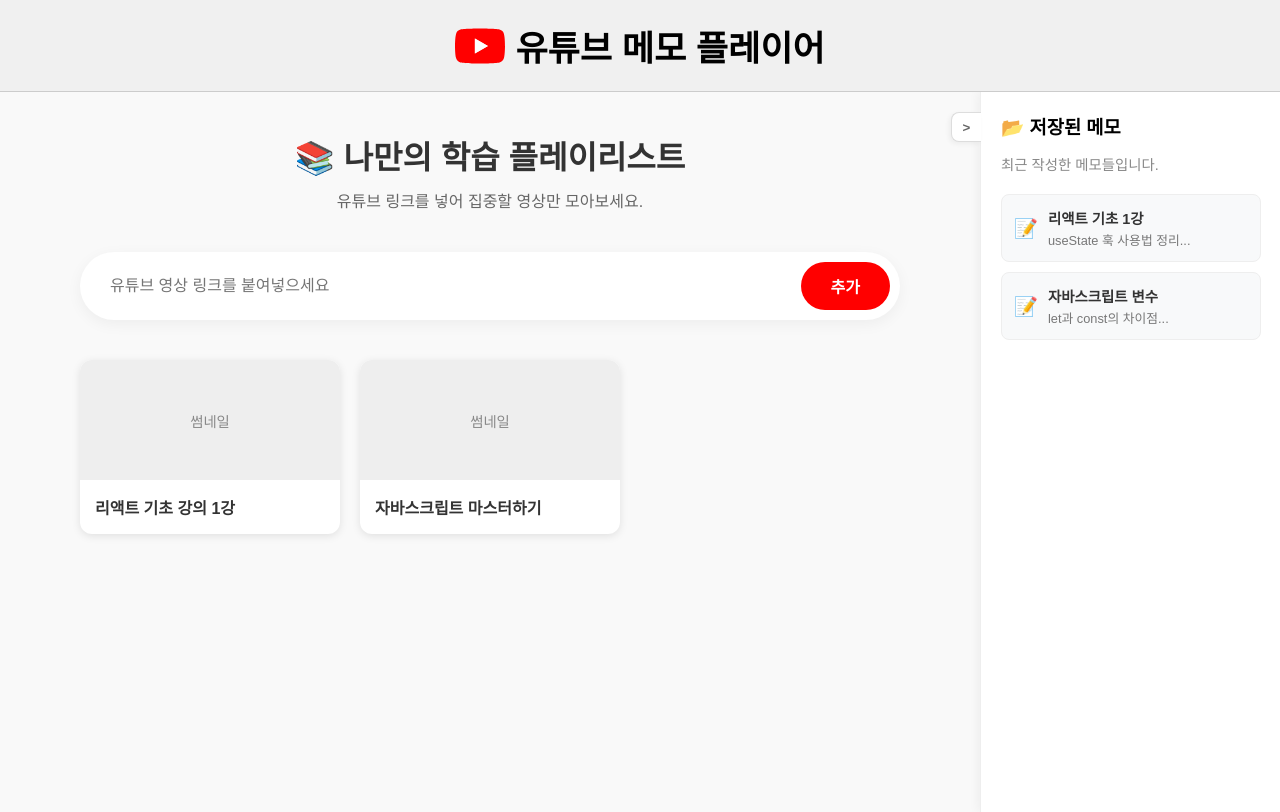
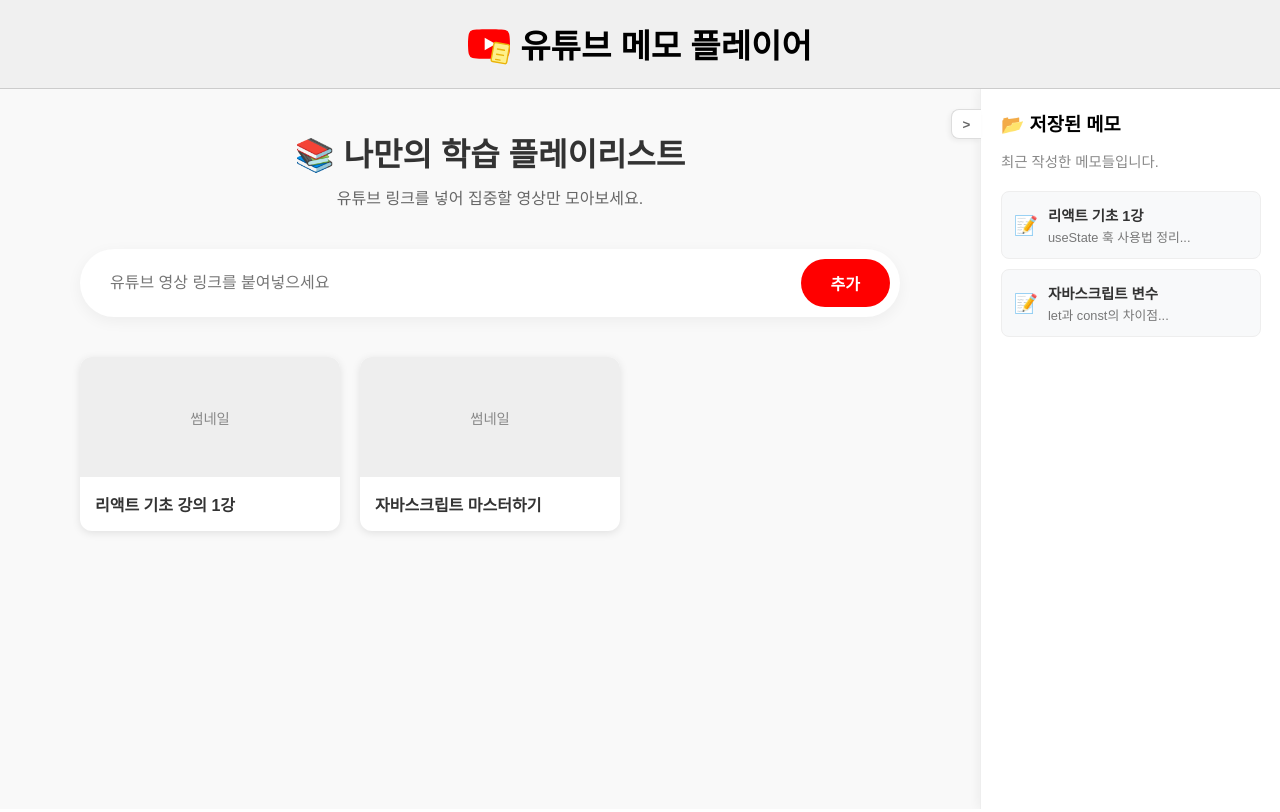
Before and after one commit to su3uk/youtube-memo-player, a React (Vite) app: page / in a window 1280 px wide. Built offline with nearby package versions, Linux system fonts and the light colour scheme.

Commit message:
아이콘 디자인 개선

```diff
--- a/src/components/Header.css
+++ b/src/components/Header.css
@@ -14,5 +14,5 @@
 
 .header h1 {
   margin: 0;
-  font-size: 35px;
+  font-size: 33px;
 }
--- a/src/components/Header.jsx
+++ b/src/components/Header.jsx
@@ -5,16 +5,29 @@ const Header = () => {
     return (
         <header className="header">
             <div className="logo-box">
-                {/* 유튜브 로고 모양 */}
                 <svg
-                width="50"
-                height="50"
-                viewBox="0 0 24 24"
-                fill="red"
-                xmlns="http://www.w3.org/2000/svg"
+                    width="42"
+                    height="42"
+                    viewBox="0 0 24 24"
+                    fill="none"
                 >
-                    <path d="M23.498 6.186a3.016 3.016 0 0 0-2.122-2.136C19.505 3.545 12 3.545 12 3.545s-7.505 0-9.377.505A3.017 3.017 0 0 0 .502 6.186C0 8.07 0 12 0 12s0 3.93.502 5.814a3.016 3.016 0 0 0 2.122 2.136c1.871.505 9.376.505 9.376.505s7.505 0 9.377-.505a3.015 3.015 0 0 0 2.122-2.136C24 15.93 24 12 24 12s0-3.93-.502-5.814zM9.545 15.568V8.432L15.818 12l-6.273 3.568z" fill="#FF0000"/>
-                    <path d="M9.545 15.568V8.432L15.818 12l-6.273 3.568z" fill="white"/>
+                    {/* 유튜브 로고 */}
+                    <path
+                        d="M23.498 6.186a3.016 3.016 0 0 0-2.122-2.136C19.505 3.545 12 3.545 12 3.545s-7.505 0-9.377.505A3.017 3.017 0 0 0 .502 6.186C0 8.07 0 12 0 12s0 3.93.502 5.814a3.016 3.016 0 0 0 2.122 2.136c1.871.505 9.376.505 9.376.505s7.505 0 9.377-.505a3.015 3.015 0 0 0 2.122-2.136C24 15.93 24 12 24 12s0-3.93-.502-5.814z"
+                        fill="#FF0000"
+                    />
+                    <path
+                        d="M9.545 15.568V8.432L15.818 12l-6.273 3.568z"
+                        fill="white"
+                    />
+
+                    {/* 메모 아이콘 */}
+                    <g transform="translate(15, 11) rotate(10)">
+                        <rect x="0" y="0" width="9" height="11" rx="1" fill="#FEF08A" stroke="#EAB308" strokeWidth="0.8" />
+                        <path d="M2.5 3.5H6.5" stroke="#EAB308" strokeWidth="0.8" strokeLinecap="round"/>
+                        <path d="M2.5 6.5H6.5" stroke="#EAB308" strokeWidth="0.8" strokeLinecap="round"/>
+                        <path d="M2.5 9.5H5" stroke="#EAB308" strokeWidth="0.8" strokeLinecap="round"/>
+                    </g>
                 </svg>
                 <h1>유튜브 메모 플레이어</h1>
             </div>
```
